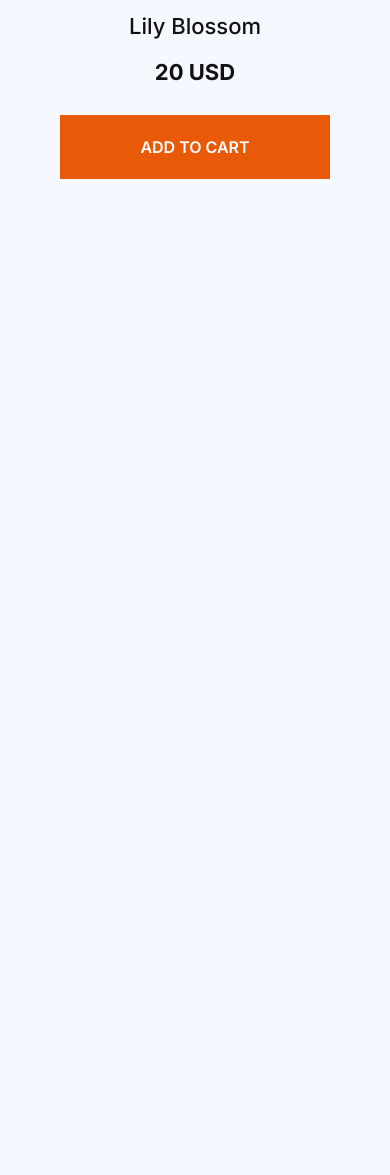
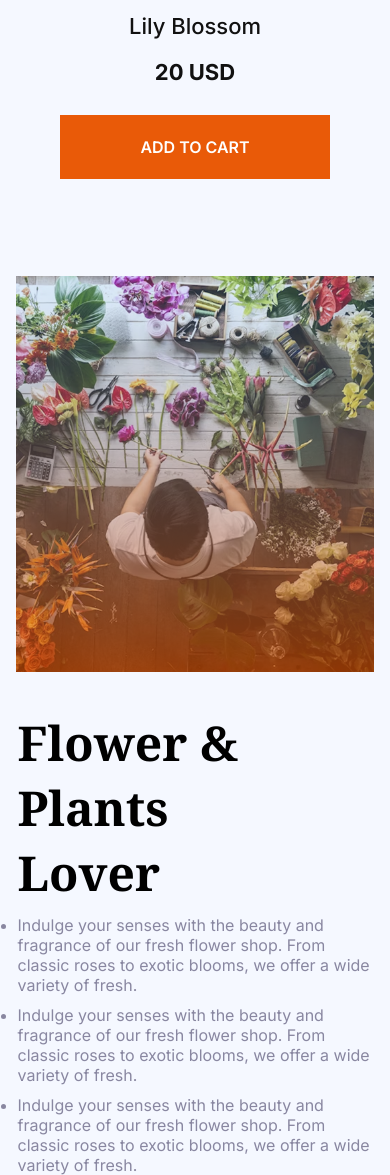
Before and after one commit to almashosain/assinment_02, a plain HTML site: page index.html in a window 390 px wide. Shown: the part 5452-6627 px from the top of the page. Before the commit the page ends 5641 px from the top, so only its background shows below. Drawn offline with Linux system fonts and the light colour scheme.

Commit message:
added trusted section

```diff
--- a/index.html
+++ b/index.html
@@ -72,18 +72,18 @@
     <main>
       <!-- Our Plants -->
       <section class="Our_plants_container container">
-
-
         <section class="our_plants">
-<h2 class="font_Noto"> <span class="orange">Our</span> Plants </h2>
-<p class="font_Inter">Indulge your senses with the beauty and fragrance of our fresh flower shop. From classic roses to exotic blooms, we offer a wide variety of fresh.</p>
+          <h2 class="font_Noto"><span class="orange">Our</span> Plants</h2>
+          <p class="font_Inter">
+            Indulge your senses with the beauty and fragrance of our fresh
+            flower shop. From classic roses to exotic blooms, we offer a wide
+            variety of fresh.
+          </p>
         </section>
         <div class="margin">
           <section class="sample_plants_card">
-
-
             <div class="sample_img">
-  <img src="./assets/sample-flower-image.png" alt="">
+              <img src="./assets/sample-flower-image.png" alt="" />
               <div class="sample_img_Price font_Inter">
                 <h4>Lily Blossom</h4>
                 <h3>20 USD</h3>
@@ -91,7 +91,7 @@
               </div>
             </div>
             <div class="sample_img">
-  <img src="./assets/sample-flower-image.png" alt="">
+              <img src="./assets/sample-flower-image.png" alt="" />
               <div class="sample_img_Price font_Inter">
                 <h4>Lily Blossom</h4>
                 <h3>20 USD</h3>
@@ -99,7 +99,7 @@
               </div>
             </div>
             <div class="sample_img">
-  <img src="./assets/sample-flower-image.png" alt="">
+              <img src="./assets/sample-flower-image.png" alt="" />
               <div class="sample_img_Price font_Inter">
                 <h4>Lily Blossom</h4>
                 <h3>20 USD</h3>
@@ -107,7 +107,7 @@
               </div>
             </div>
             <div class="sample_img">
-  <img src="./assets/sample-flower-image.png" alt="">
+              <img src="./assets/sample-flower-image.png" alt="" />
               <div class="sample_img_Price font_Inter">
                 <h4>Lily Blossom</h4>
                 <h3>20 USD</h3>
@@ -115,7 +115,7 @@
               </div>
             </div>
             <div class="sample_img">
-  <img src="./assets/sample-flower-image.png" alt="">
+              <img src="./assets/sample-flower-image.png" alt="" />
               <div class="sample_img_Price font_Inter">
                 <h4>Lily Blossom</h4>
                 <h3>20 USD</h3>
@@ -123,7 +123,7 @@
               </div>
             </div>
             <div class="sample_img">
-  <img src="./assets/sample-flower-image.png" alt="">
+              <img src="./assets/sample-flower-image.png" alt="" />
               <div class="sample_img_Price font_Inter">
                 <h4>Lily Blossom</h4>
                 <h3>20 USD</h3>
@@ -131,7 +131,7 @@
               </div>
             </div>
             <div class="sample_img">
-  <img src="./assets/sample-flower-image.png" alt="">
+              <img src="./assets/sample-flower-image.png" alt="" />
               <div class="sample_img_Price font_Inter">
                 <h4>Lily Blossom</h4>
                 <h3>20 USD</h3>
@@ -139,24 +139,40 @@
               </div>
             </div>
             <div class="sample_img">
-  <img src="./assets/sample-flower-image.png" alt="">
+              <img src="./assets/sample-flower-image.png" alt="" />
               <div class="sample_img_Price font_Inter">
                 <h4>Lily Blossom</h4>
                 <h3>20 USD</h3>
                 <button class="btn font_Inter">ADD TO CART</button>
               </div>
             </div>
+          </section>
+        </div>
+      </section>
+
+<section class="trusted container">
+<div class="trusted_img">
+<img src="./assets/flower-store.png" alt="">
+</div>
+<div class="trusted_text">
+<h1 class="font_Noto">Flower & Plants <br>Lover</h1>
+<ul class="point font_Inter">
+  <li>Indulge your senses with the beauty and fragrance of our fresh flower shop. From classic roses to exotic blooms, we offer a wide variety of fresh.</li>
+  <li>Indulge your senses with the beauty and fragrance of our fresh flower shop. From classic roses to exotic blooms, we offer a wide variety of fresh.</li>
+  <li>Indulge your senses with the beauty and fragrance of our fresh flower shop. From classic roses to exotic blooms, we offer a wide variety of fresh.</li>
+</ul>
+
+
+
+</div>
+
 
 
 
 </section>
-</div>
- </section>
-</main>
 
 
 
-
-
+    </main>
   </body>
 </html>
--- a/style.css
+++ b/style.css
@@ -159,13 +159,34 @@ margin: 20px 94px 30px 94px;
 .margin {
     margin-top: 50px;
 }
+/* Trusted Section */
+.trusted{
+display: flex;
+height: 600px;
+margin-top: 200px;
+gap: 60px;
 
+}
+.trusted_text h1{
+   font-weight: bold;
+   font-size: 3rem;
+}
+.trusted_text {
+    width: 540px;
+height: 521px;
+margin: 38px 0 38px 0;
+}
+.point{
+    color: #8987A1;
+}
+.trusted_text ul li {
+    gap: 20px;
+    margin-top: 20px;
+}
+.point {
+    font-size: 1.5rem;
 
-
-
-
-
-
+}
 
 
 
@@ -205,6 +226,38 @@ margin: 20px 94px 30px 94px;
     margin: 16px 7px 28px 7px;
 width: 100%;
 }
+/* Trusted */
+.trusted{
+   margin-top: 3600px;
+   display: flex ;
+   flex-direction: column;
+   height: 100%;
+  box-sizing: border-box;
+  align-items:center ;
+  gap: 20px;
+  padding: 0 16px;
+  overflow-x: hidden;
+}
+.trusted_text {
+    width: 100%;
+    max-width: 100%;
+    height: auto;
+    margin: 18px 15px 0px 18px;
+  }
+
+  .trusted_img img {
+    width: 100%;
+    height: auto;
+    display: block;
+  }
+   .point {
+    font-size: 1rem;
+  }
+
+  .trusted_text ul li {
+    margin-top: 10px;
+  }
+
 
 
 }
```
Lines whose indentation alone changed are shown as unchanged.
